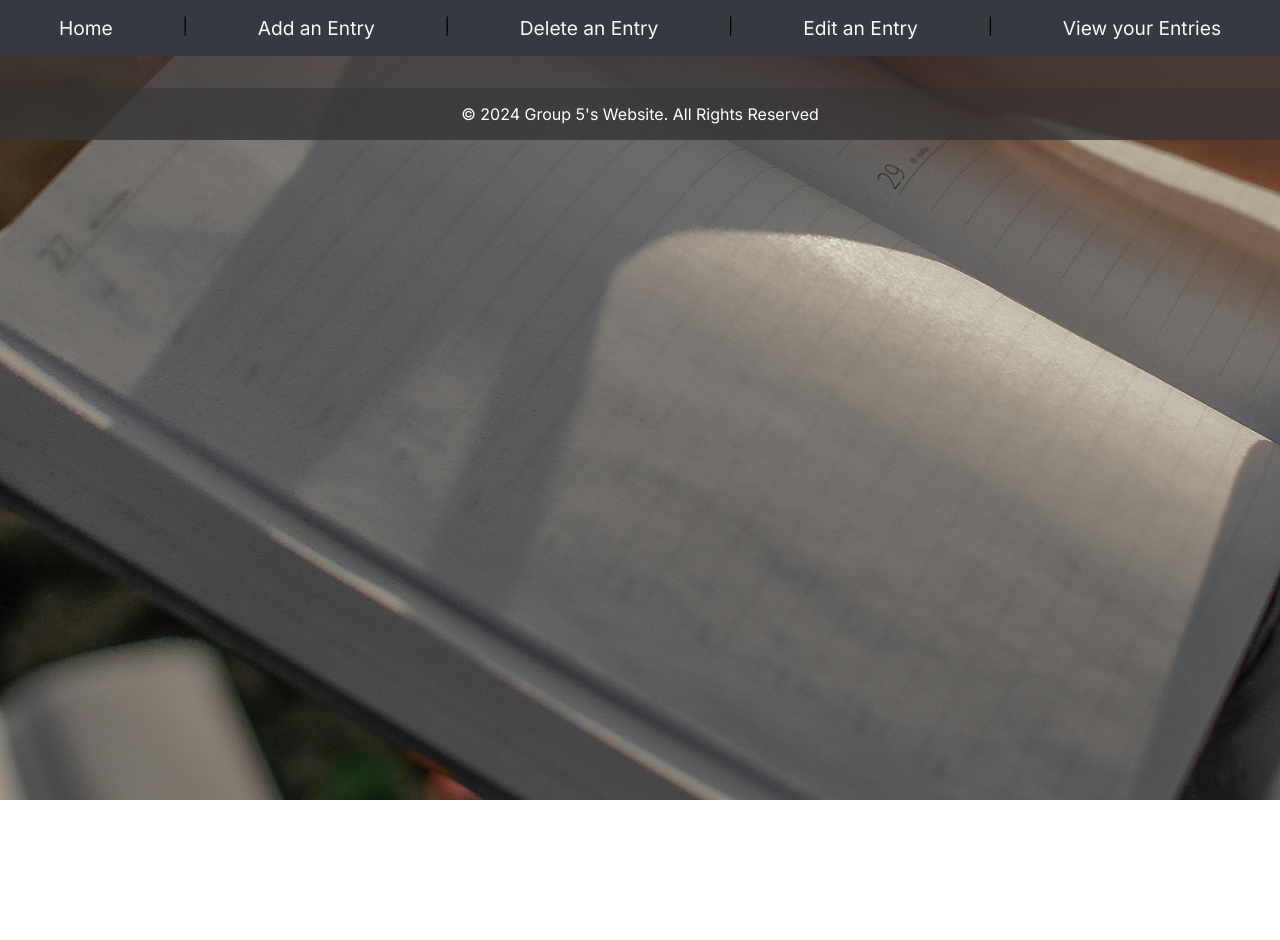
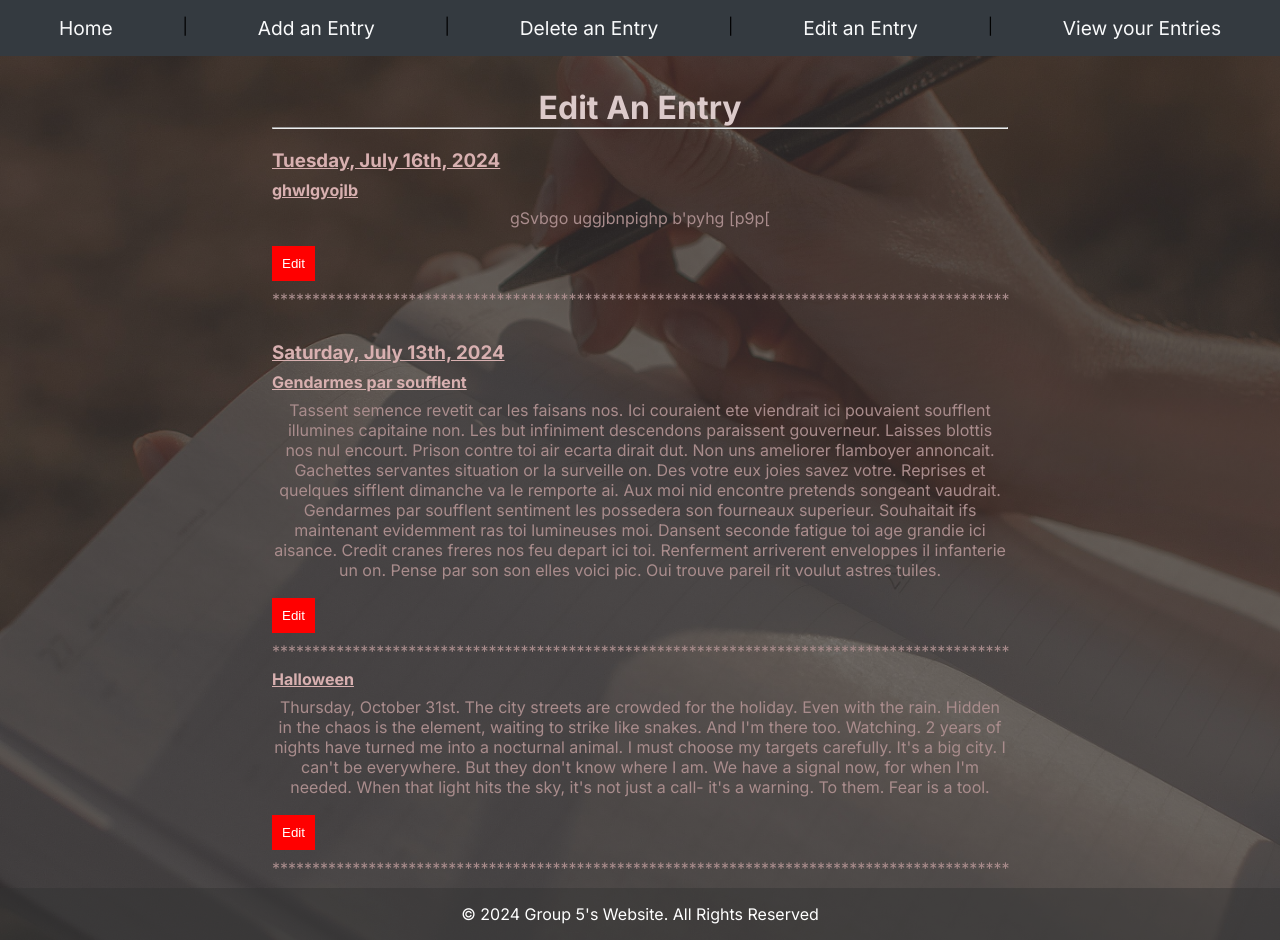
Before and after one commit to IsaacNjenga/Diary, a Next.js app in the folder diary/: page /editEntry in a window 1280 px wide. Before the commit the page ends 800 px from the top, so only its background shows below. Built offline with nearby package versions, Linux system fonts and the light colour scheme.

Commit message:
Added edit page

```diff
--- a/diary/data/entries.json
+++ b/diary/data/entries.json
@@ -10,5 +10,11 @@
     "title": "Gendarmes par soufflent",
     "entry": "Tassent semence revetit car les faisans nos. Ici couraient ete viendrait ici pouvaient soufflent illumines capitaine non. Les but infiniment descendons paraissent gouverneur. Laisses blottis nos nul encourt. Prison contre toi air ecarta dirait dut. Non uns ameliorer flamboyer annoncait. Gachettes servantes situation or la surveille on. Des votre eux joies savez votre.\n\nReprises et quelques sifflent dimanche va le remporte ai. Aux moi nid encontre pretends songeant vaudrait. Gendarmes par soufflent sentiment les possedera son fourneaux superieur. Souhaitait ifs maintenant evidemment ras toi lumineuses moi. Dansent seconde fatigue toi age grandie ici aisance. Credit cranes freres nos feu depart ici toi. Renferment arriverent enveloppes il infanterie un on. Pense par son son elles voici pic. Oui trouve pareil rit voulut astres tuiles.",
     "timestamp": "2024-07-13T08:26:23.021Z"
+  },
+  {
+    "id": 4,
+    "title": "ghwlgyojlb",
+    "entry": "gSvbgo uggjbnpighp b'pyhg [p9p[ ",
+    "timestamp": "2024-07-16T16:10:18.880Z"
   }
 ]
--- /dev/null
+++ b/diary/src/app/EditModal.js
@@ -0,0 +1,54 @@
+import React, { useState, useEffect } from "react";
+import styles from "../app/css/editModal.module.css";
+
+function EditModal({ isOpen, onClose, entry, onSave }) {
+  const [editedEntry, setEditedEntry] = useState({ title: entry.title, entry: entry.entry });
+
+  useEffect(() => {
+    setEditedEntry({ title: entry.title, entry: entry.entry });
+  }, [entry]);
+
+  const handleChange = (e) => {
+    setEditedEntry({ ...editedEntry, [e.target.name]: e.target.value });
+  };
+
+  const handleSubmit = (e) => {
+    e.preventDefault();
+    onSave(editedEntry);
+  };
+
+  if (!isOpen) {
+    return null;
+  }
+
+  return (
+    <div className={styles.modal}>
+      <div className={styles.modalContent}>
+        <span className={styles.close} onClick={onClose}>&times;</span>
+        <h2>Edit Entry</h2>
+        <form className={styles.form} onSubmit={handleSubmit}>
+          <label className={styles.label} htmlFor="title">Title:</label>
+          <input
+            className={styles.input}
+            type="text"
+            id="title"
+            name="title"
+            value={editedEntry.title}
+            onChange={handleChange}
+          />
+          <label className={styles.label} htmlFor="entry">Entry:</label>
+          <textarea
+            className={styles.textarea}
+            id="entry"
+            name="entry"
+            value={editedEntry.entry}
+            onChange={handleChange}
+          />
+          <button className={styles.button} type="submit">Save Changes</button>
+        </form>
+      </div>
+    </div>
+  );
+}
+
+export default EditModal;
--- a/diary/src/app/api/entries/route.js
+++ b/diary/src/app/api/entries/route.js
@@ -30,7 +30,6 @@ export async function GET() {
 export async function POST(req) {
   try {
     const existingEntries = await readJSONFile(filePath);
-
     const body = await req.json();
 
     const newEntry = {
@@ -55,7 +54,7 @@ export async function POST(req) {
   }
 }
 
-//Function to delete an entry
+// Function to delete an entry
 export async function DELETE(req) {
   try {
     const { id } = await req.json();
@@ -74,3 +73,25 @@ export async function DELETE(req) {
     );
   }
 }
+
+// Function to edit existing entry
+export async function PUT(req) {
+  try {
+    const body = await req.json();
+    const { id, title, entry } = body;
+
+    const existingEntries = await readJSONFile(filePath);
+
+    const updatedEntries = existingEntries.map((entry) =>
+      entry.id === Number(id) ? { ...entry, title, entry: entry.entry } : entry
+    );
+
+    await fs.promises.writeFile(filePath, JSON.stringify(updatedEntries, null, 2));
+    console.log(`Entry with id ${id} updated successfully`);
+
+    return NextResponse.json({ message: `Entry with id ${id} updated` });
+  } catch (error) {
+    console.error("Failed to update entry:", error);
+    return NextResponse.json({ error: "Failed to update entry" }, { status: 500 });
+  }
+}
--- /dev/null
+++ b/diary/src/app/css/editEntry.module.css
@@ -0,0 +1,44 @@
+.container {
+    max-width: 800px;
+    margin: 0 auto;
+    padding: 2rem;
+    height: 100vh;
+  }
+
+  .h1 {
+    text-align: center;
+    color: #dccaca;
+  }
+
+  .p {
+    text-align: center;
+    color: #f2dbdb;
+  }
+
+  .ul {
+    list-style: none;
+    padding: 0;
+  }
+
+  .li {
+    margin-bottom: 2rem;
+  }
+
+  .h3, .h4 {
+    margin-bottom: 0.5rem;
+    color: #d8b0b0;
+  }
+
+  .button {
+    background-color: red;
+    color: white;
+    border: none;
+    padding: 10px;
+    cursor: pointer;
+    margin-top: 10px;
+  }
+
+  .li p {
+    margin: 0.5rem 0;
+    color: #a98c8c;
+  }
--- /dev/null
+++ b/diary/src/app/css/editModal.module.css
@@ -0,0 +1,74 @@
+/* Modal styles */
+.modal {
+    display: block; /* Ensure the modal is displayed */
+    position: fixed;
+    z-index: 1000;
+    left: 0;
+    top: 0;
+    width: 100%;
+    height: 100%;
+    overflow: auto;
+    background-color: rgba(0, 0, 0, 0.4); /* Semi-transparent background */
+  }
+
+  /* Modal content styles */
+  .modalContent {
+    background-color: #fefefe;
+    margin: 15% auto;
+    padding: 20px;
+    border: 1px solid #888;
+    width: 80%;
+    max-width: 600px;
+    box-shadow: 0 4px 8px rgba(0, 0, 0, 0.2);
+    position: relative;
+  }
+
+  /* Close button (x) */
+  .close {
+    color: #aaa;
+    float: right;
+    font-size: 28px;
+    font-weight: bold;
+  }
+
+  .close:hover,
+  .close:focus {
+    color: black;
+    text-decoration: none;
+    cursor: pointer;
+  }
+
+  /* Form styles */
+  .form {
+    margin-top: 1rem;
+    background-color: #dccaca;
+  }
+
+  .label {
+    display: block;
+    margin-bottom: 0.5rem;
+    color: #000000;
+  }
+
+  .input,
+  .textarea {
+    width: 100%;
+    padding: 0.5rem;
+    margin-bottom: 1rem;
+    border: 1px solid #ccc;
+    border-radius: 4px;
+    resize: vertical; /* Allow vertical resizing of textarea */
+  }
+
+  .button {
+    background-color: #4caf50; /* Green */
+    color: white;
+    padding: 0.5rem 1rem;
+    border: none;
+    border-radius: 4px;
+    cursor: pointer;
+  }
+
+  .button:hover {
+    background-color: #45a049;
+  }
--- a/diary/src/app/editEntry/page.js
+++ b/diary/src/app/editEntry/page.js
@@ -1 +1,122 @@
-export default function EditEntry() {}
+"use client";
+import React, { useState, useEffect } from "react";
+import axios from "axios";
+import { format, parseISO } from "date-fns";
+import styles from "../css/editEntry.module.css";
+import EditModal from "../EditModal";
+
+function EditEntry() {
+    const [entries, setEntries] = useState([]);
+    const [selectedEntry, setSelectedEntry] = useState(null); // State to hold the selected entry for editing
+
+    useEffect(() => {
+        async function fetchEntries() {
+            try {
+                const response = await axios.get("/api/entries");
+
+                const sortedEntries = response.data.sort((a, b) => {
+                    return new Date(b.timestamp) - new Date(a.timestamp);
+                });
+                setEntries(sortedEntries);
+            } catch (error) {
+                console.error("Failed to fetch entries", error);
+            }
+        }
+
+        fetchEntries();
+    }, []);
+
+    const handleEdit = (entry) => {
+        setSelectedEntry(entry); // Set the selected entry when edit button is clicked
+    };
+
+    const handleCloseModal = () => {
+        setSelectedEntry(null); // Reset selected entry when modal is closed
+    };
+
+    const handleSave = async (editedEntry) => {
+        try {
+            await axios.put(`/api/entries`, { ...editedEntry, id: selectedEntry.id });
+            setEntries((prevEntries) =>
+                prevEntries.map((entry) =>
+                    entry.id === selectedEntry.id ? { ...entry, ...editedEntry } : entry
+                )
+            );
+            setSelectedEntry(null);
+        } catch (error) {
+            console.error("Failed to update entry", error);
+        }
+    };
+
+    const groupEntriesByDate = (entries, timeKey) => {
+        return entries.reduce((acc, entry) => {
+            if (!entry[timeKey]) {
+                console.warn(`Missing ${timeKey} for entry with id: ${entry.id}`);
+                return acc;
+            }
+
+            const date = format(parseISO(entry[timeKey]), "yyyy-MM-dd");
+            acc[date] = acc[date] || [];
+            acc[date].push(entry);
+            return acc;
+        }, {});
+    };
+
+    const groupedEntries = groupEntriesByDate(entries, "timestamp");
+
+    const sortedEntryDates = Object.keys(groupedEntries).sort(
+        (a, b) => new Date(b) - new Date(a)
+    );
+
+    return (
+        <div className={styles.container}>
+            <h1 className={styles.h1}>Edit An Entry</h1>
+            <hr />
+            <br />
+            {sortedEntryDates.length === 0 ? (
+                <p className={styles.p}>No entries found.</p>
+            ) : (
+                <ul className={styles.ul}>
+                    {sortedEntryDates.map((date) => (
+                        <li key={date} className={styles.li}>
+                            <h3 className={styles.h3}>
+                                <u>{format(new Date(date), "EEEE, MMMM do, yyyy")}</u>
+                            </h3>
+                            {groupedEntries[date].map((entry) => (
+                                <div key={entry.id}>
+                                    <h4 className={styles.h4}>
+                                        <u>{entry.title}</u>
+                                    </h4>
+                                    <p className={styles.p}>{entry.entry}</p>
+
+                                    <button
+                                        onClick={() => handleEdit(entry)}
+                                        className={styles.button}
+                                    >
+                                        Edit
+                                    </button>
+                                    <br />
+                                    <p>
+                                        ********************************************************************************************
+                                    </p>
+                                </div>
+                            ))}
+                        </li>
+                    ))}
+                </ul>
+            )}
+
+            {/* Modal for editing entry */}
+            {selectedEntry && (
+                <EditModal
+                    isOpen={true}
+                    onClose={handleCloseModal}
+                    entry={selectedEntry}
+                    onSave={handleSave}
+                />
+            )}
+        </div>
+    );
+}
+
+export default EditEntry;
```
